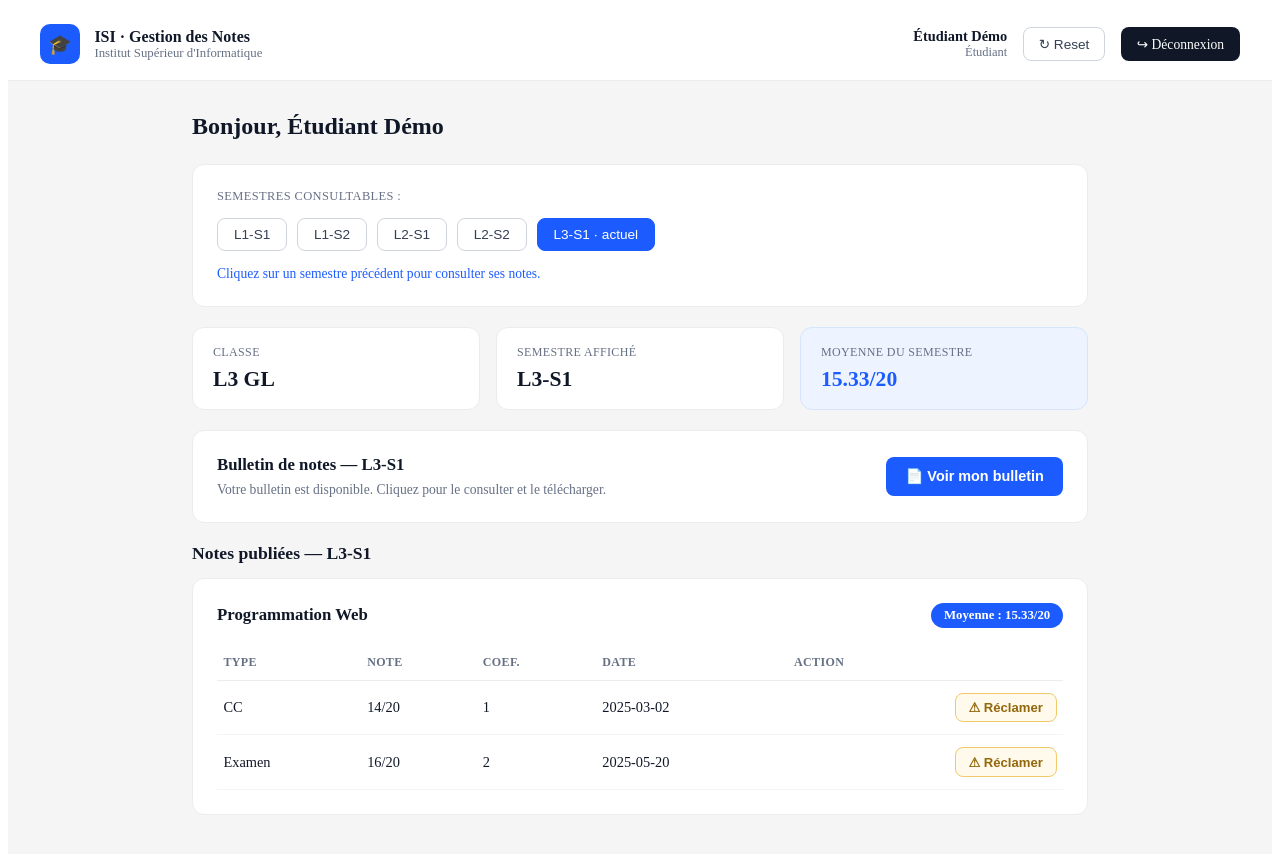
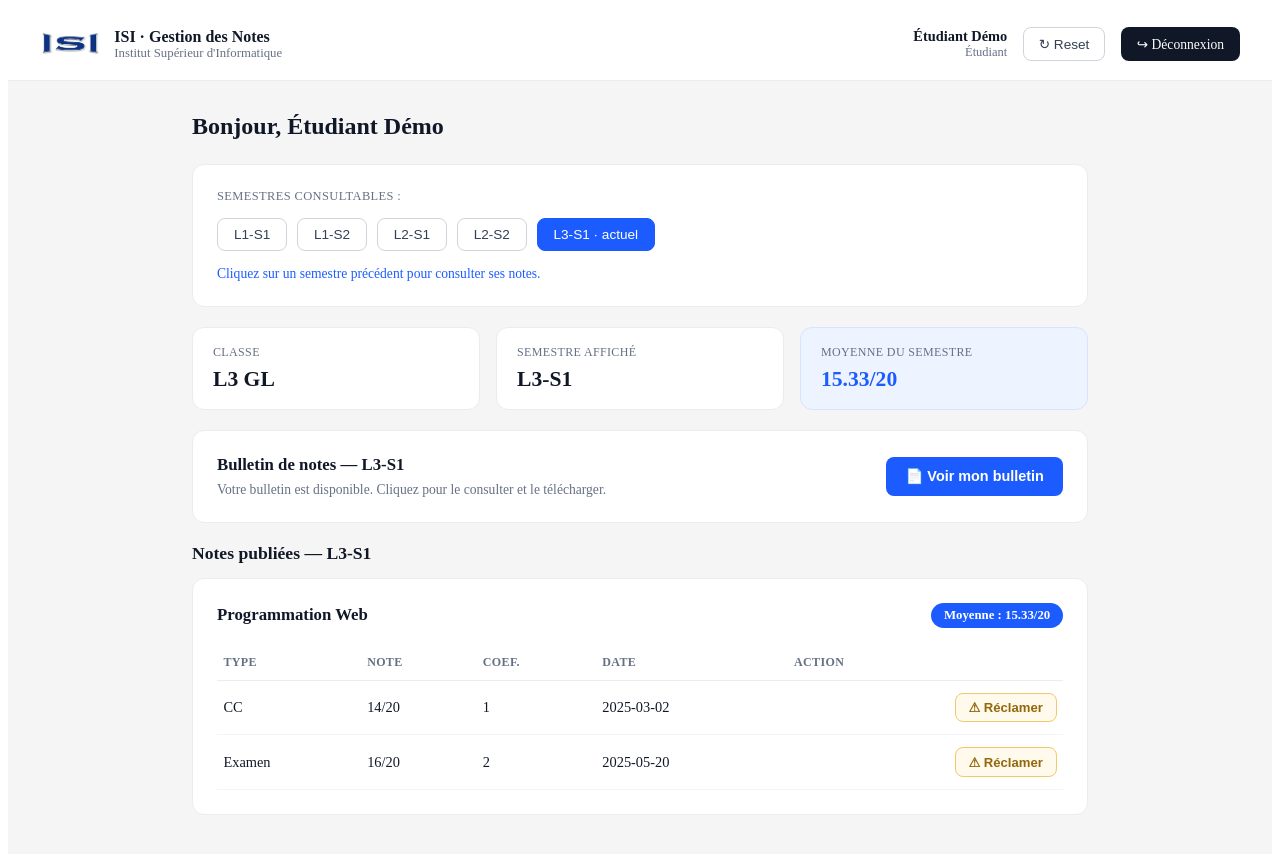
Before and after one commit to fatimabal/plateforme-notes-academiques, an Angular app: page /espace-etudiant in a window 1280 px wide. Shown: the top 854 px of the page. Built offline with nearby package versions, Linux system fonts and the light colour scheme.

Commit message:
quelque amelioration sur le login

```diff
--- a/src/app/pages/espace-etudiant/espace-etudiant.html
+++ b/src/app/pages/espace-etudiant/espace-etudiant.html
@@ -1,7 +1,7 @@
 <div class="page">
   <header class="entete">
     <div class="entete__marque">
-      <span class="entete__icone" aria-hidden="true">🎓</span>
+      <img src="isi.jpg" alt="Logo ISI" class="entete__logo" />
       <div>
         <p class="entete__titre">ISI · Gestion des Notes</p>
         <p class="entete__soustitre">Institut Supérieur d'Informatique</p>
--- a/src/app/pages/espace-etudiant/espace-etudiant.scss
+++ b/src/app/pages/espace-etudiant/espace-etudiant.scss
@@ -24,16 +24,11 @@
     gap: 0.9rem;
   }
 
-  &__icone {
-    display: flex;
-    align-items: center;
-    justify-content: center;
-    width: 2.5rem;
-    height: 2.5rem;
-    border-radius: 10px;
-    background: #1c5cff;
-    font-size: 1.2rem;
-  }
+  &__logo {
+  height: 2.5rem;
+  width: auto;
+  object-fit: contain;
+}
 
   &__titre {
     margin: 0;
--- a/src/app/pages/login/login.html
+++ b/src/app/pages/login/login.html
@@ -1,10 +1,10 @@
 <div class="ecran">
   <section class="carte">
-    <div class="carte__entete">
-        <img src="isi.jpg" alt="Logo ISI" class="logo-image" />
-      <h1 class="carte__titre">Connexion</h1>
+    <div class="entete-carte">
+      <span class="logo" aria-hidden="true">ISI</span>
+      <h1 class="titre-carte">Connexion</h1>
     </div>
-    <p class="carte__soustitre">Accédez à votre espace selon votre rôle.</p>
+    <p class="soustitre-carte">Accédez à votre espace selon votre rôle.</p>
 
     <form [formGroup]="form" (ngSubmit)="onSubmit()" novalidate class="formulaire">
       <div class="champ">
@@ -17,7 +17,7 @@
           placeholder="prenom.nom@etablissement.edu"
         />
         @if (form.controls.email.invalid && form.controls.email.touched) {
-          <p class="champ__erreur">
+          <p class="erreur-champ">
             @if (form.controls.email.errors?.['required']) {
               L'adresse e-mail est requise.
             } @else {
@@ -29,7 +29,7 @@
 
       <div class="champ">
         <label for="motDePasse">Mot de passe</label>
-        <div class="champ__mot-de-passe">
+        <div class="champ-mot-de-passe">
           <input
             id="motDePasse"
             [type]="motDePasseVisible() ? 'text' : 'password'"
@@ -39,7 +39,7 @@
           />
           <button
             type="button"
-            class="champ__bascule"
+            class="bouton-bascule"
             (click)="basculerVisibiliteMotDePasse()"
             [attr.aria-pressed]="motDePasseVisible()"
           >
@@ -47,12 +47,12 @@
           </button>
         </div>
         @if (form.controls.motDePasse.invalid && form.controls.motDePasse.touched) {
-          <p class="champ__erreur">Le mot de passe doit contenir au moins 4 caractères.</p>
+          <p class="erreur-champ">Le mot de passe doit contenir au moins 4 caractères.</p>
         }
       </div>
 
       @if (errorMessage()) {
-        <p class="formulaire__erreur-globale" role="alert">{{ errorMessage() }}</p>
+        <p class="erreur-globale" role="alert">{{ errorMessage() }}</p>
       }
 
       <button type="submit" class="bouton-principal" [disabled]="isSubmitting()">
--- a/src/app/pages/login/login.scss
+++ b/src/app/pages/login/login.scss
@@ -19,15 +19,16 @@
   border-radius: 16px;
   box-shadow: 0 1px 3px rgba(16, 24, 40, 0.06), 0 8px 24px rgba(16, 24, 40, 0.06);
   padding: 2.75rem 2.75rem 2.5rem;
+}
 
-  &__entete {
+.entete-carte {
   display: flex;
   align-items: center;
   gap: 0.85rem;
   margin-bottom: 0.6rem;
 }
 
-  &__titre {
+.titre-carte {
   font-family: var(--font-ui);
   font-weight: 700;
   font-size: 1.6rem;
@@ -35,18 +36,21 @@
   color: #101828;
 }
 
-  &__soustitre {
+.soustitre-carte {
   font-family: var(--font-ui);
   font-size: 0.95rem;
   color: #667085;
   margin: 0 0 2rem;
 }
-}
 
-.logo-image {
-  height: 2.5rem;
-  width: auto;
-  object-fit: contain;
+.logo {
+  font-family: var(--font-display);
+  font-weight: 700;
+  font-style: italic;
+  font-size: 1.5rem;
+  letter-spacing: 0.02em;
+  color: #0b3484;
+  margin-right: 0.2rem;
 }
 
 .formulaire {
@@ -59,15 +63,16 @@
   display: flex;
   flex-direction: column;
   gap: 0.4rem;
+}
 
-  label {
+.champ label {
   font-family: var(--font-ui);
   font-size: 0.875rem;
   font-weight: 500;
   color: #344054;
 }
 
-  input {
+.champ input {
   font-family: var(--font-ui);
   font-size: 0.95rem;
   padding: 0.65rem 0.9rem;
@@ -76,44 +81,44 @@
   background: #fff;
   color: #101828;
   transition: border-color 0.15s ease, box-shadow 0.15s ease;
+}
 
-    &::placeholder {
+.champ input::placeholder {
   color: #98a2b3;
 }
 
-    &:focus {
+.champ input:focus {
   outline: none;
   border-color: #1c5cff;
   box-shadow: 0 0 0 3px rgba(28, 92, 255, 0.15);
 }
-  }
 
-  &__mot-de-passe {
+.champ-mot-de-passe {
   display: flex;
   align-items: stretch;
   border: 1px solid #d0d5dd;
   border-radius: 8px;
   background: #fff;
   overflow: hidden;
+}
 
-    &:focus-within {
+.champ-mot-de-passe:focus-within {
   border-color: #1c5cff;
   box-shadow: 0 0 0 3px rgba(28, 92, 255, 0.15);
 }
 
-    input {
+.champ-mot-de-passe input {
   flex: 1;
   border: none;
   border-radius: 0;
   box-shadow: none !important;
+}
 
-      &:focus {
+.champ-mot-de-passe input:focus {
   border: none;
 }
-    }
-  }
 
-  &__bascule {
+.bouton-bascule {
   border: none;
   border-left: 1px solid #d0d5dd;
   background: transparent;
@@ -122,20 +127,19 @@
   font-size: 0.8rem;
   padding: 0 0.9rem;
   cursor: pointer;
+}
 
-    &:hover {
+.bouton-bascule:hover {
   color: #344054;
 }
-  }
 
-  &__erreur {
+.erreur-champ {
   margin: 0;
   font-size: 0.8rem;
   color: #d92d20;
 }
-}
 
-.formulaire__erreur-globale {
+.erreur-globale {
   margin: 0;
   padding: 0.7rem 0.9rem;
   font-size: 0.85rem;
@@ -157,15 +161,15 @@
   font-size: 0.95rem;
   cursor: pointer;
   transition: background-color 0.15s ease;
+}
 
-  &:hover:not(:disabled) {
+.bouton-principal:hover:not(:disabled) {
   background: #1547c9;
 }
 
-  &:disabled {
+.bouton-principal:disabled {
   opacity: 0.65;
   cursor: default;
-  }
 }
 
 .lien-discret {
@@ -175,9 +179,9 @@
   color: #667085;
   text-decoration: none;
   border-bottom: 1px solid transparent;
+}
 
-  &:hover {
+.lien-discret:hover {
   color: #344054;
   border-bottom-color: #d0d5dd;
 }
-}
```
Lines whose indentation alone changed are shown as unchanged.
